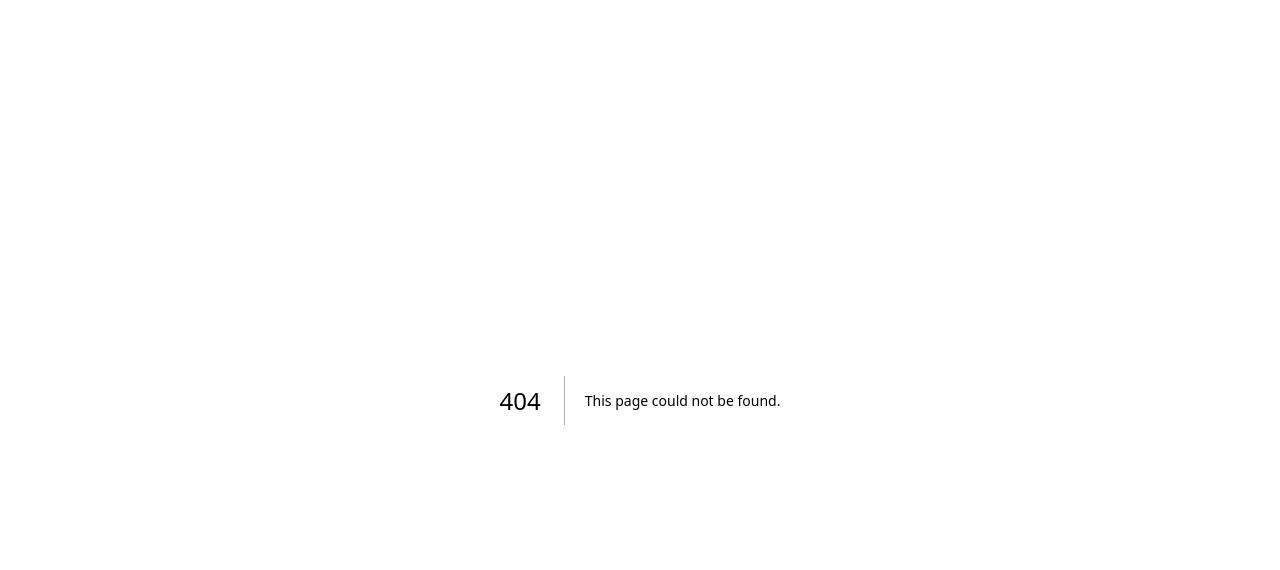
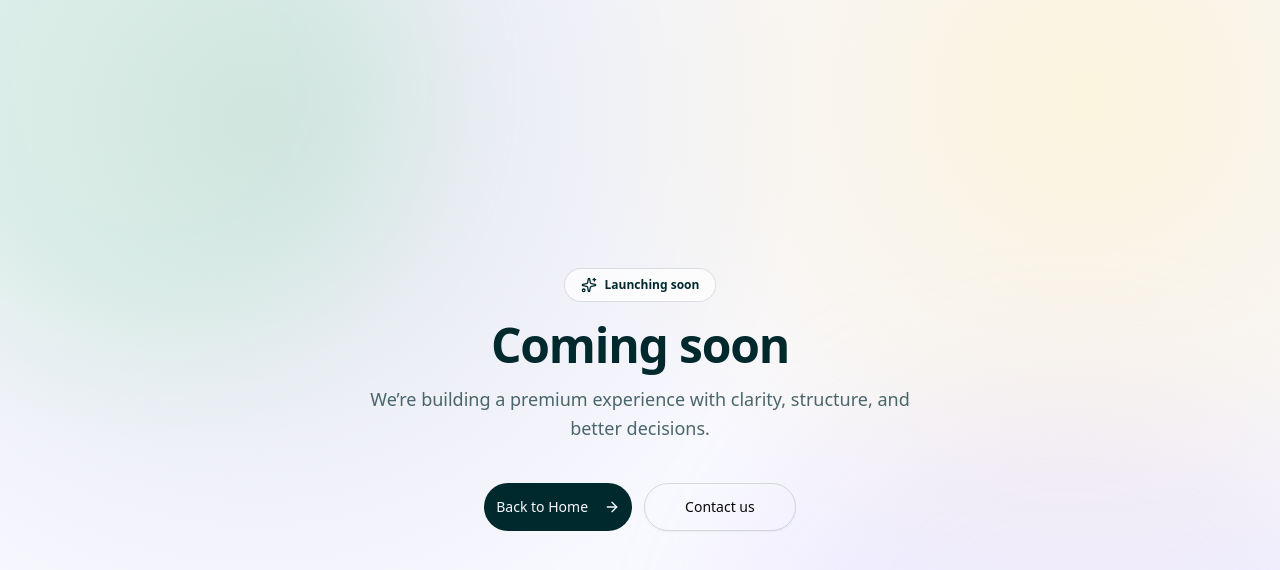
Before and after one commit to talhah-dev/stragthmond, a Next.js app: page /cooming-soon in a window 1280 px wide. Before the commit this address had no page. Shown: the top 570 px of the page. Built offline with nearby package versions, Linux system fonts and the light colour scheme.

Commit message:
complted

```diff
--- /dev/null
+++ b/src/app/(pages)/cooming-soon/page.tsx
@@ -0,0 +1,101 @@
+"use client";
+
+import React from "react";
+import Link from "next/link";
+import { Button } from "@/components/ui/button";
+import { Input } from "@/components/ui/input";
+import { Separator } from "@/components/ui/separator";
+import {
+    Bell,
+    ArrowRight,
+    Mail,
+    Sparkles,
+    Timer,
+    ShieldCheck,
+    CheckCircle2,
+} from "lucide-react";
+import { toast } from "sonner";
+
+type ComingSoonProps = {
+    title?: string;
+    subtitle?: string;
+    launchText?: string;
+    primaryCtaHref?: string;
+    primaryCtaText?: string;
+    secondaryCtaHref?: string;
+    secondaryCtaText?: string;
+};
+
+export default function ComingSoon({
+    title = "Coming soon",
+    subtitle = "We’re building a premium experience with clarity, structure, and better decisions.",
+    launchText = "Launching soon",
+    primaryCtaHref = "/",
+    primaryCtaText = "Back to Home",
+    secondaryCtaHref = "/contact",
+    secondaryCtaText = "Contact us",
+}: ComingSoonProps) {
+    const [email, setEmail] = React.useState("");
+
+    function onSubmit(e: React.FormEvent) {
+        e.preventDefault();
+        const value = email.trim();
+        if (!value) {
+            toast("Please enter your email.");
+            return;
+        }
+        console.log("Coming Soon email:", value);
+        toast("You're on the list.");
+        setEmail("");
+    }
+
+    return (
+        <main className="min-h-dvh bg-[#F8F8FF]">
+            <div className="relative min-h-dvh overflow-hidden">
+                <div className="pointer-events-none absolute inset-0">
+                    <div className="absolute -top-48 left-[-10%] h-[560px] w-[560px] rounded-full bg-[#AFF8C8]/25 blur-3xl" />
+                    <div className="absolute -bottom-64 right-[-10%] h-[680px] w-[680px] rounded-full bg-[#D2C4FB]/22 blur-3xl" />
+                    <div className="absolute inset-0 bg-[radial-gradient(circle_at_20%_15%,rgba(0,41,45,0.09),transparent_45%),radial-gradient(circle_at_85%_12%,rgba(255,238,180,0.45),transparent_40%)]" />
+                </div>
+
+                <div className="relative min-h-dvh flex items-center justify-center  mx-auto max-w-7xl px-4 py-12 sm:px-6 lg:px-8 lg:py-20">
+                    <div className="gap-10  ">
+                        <div className="flex flex-col justify-center items-center text-center">
+                            <div className="inline-flex items-center gap-2 rounded-full bg-white/70 px-4 py-2 text-xs font-semibold text-[#00292D] ring-1 ring-[#00292D]/10 backdrop-blur">
+                                <Sparkles className="h-4 w-4" />
+                                {launchText}
+                            </div>
+
+                            <h1 className="mt-5 text-balance text-4xl font-semibold tracking-tight text-[#00292D] sm:text-5xl">
+                                {title}
+                            </h1>
+
+                            <p className="mt-4 max-w-2xl text-pretty text-base leading-relaxed text-[#00292D]/70 sm:text-lg">
+                                {subtitle}
+                            </p>
+
+                            <div className="mt-10 flex flex-col gap-3 sm:flex-row sm:items-center">
+                                <Button
+                                    asChild
+                                    className="h-12 rounded-full bg-[#00292D]  text-[#F8F8FF] hover:bg-[#00292D]/90"
+                                >
+                                    <Link href={primaryCtaHref}>
+                                        {primaryCtaText} <ArrowRight className="ml-2 h-4 w-4" />
+                                    </Link>
+                                </Button>
+
+                                <Button
+                                    asChild
+                                    variant="outline"
+                                    className="h-12 rounded-full border-[#00292D]/15 bg-transparent px-10"
+                                >
+                                    <Link href={secondaryCtaHref}>{secondaryCtaText}</Link>
+                                </Button>
+                            </div>
+                        </div>
+                    </div>
+                </div>
+            </div>
+        </main>
+    );
+}
--- a/src/components/Navbar.tsx
+++ b/src/components/Navbar.tsx
@@ -41,6 +41,7 @@ const navItems: NavItem[] = [
         label: "Buy Property",
         items: [
             // { href: "/buy/properties-for-sale", label: "Properties for Sale" },
+            { href: "/cooming-soon", label: "Properties for Sale" },
             { href: "/buy/buy-property", label: "Buy property" },
         ],
     },
@@ -49,6 +50,7 @@ const navItems: NavItem[] = [
         label: "Rent Property",
         items: [
             // { href: "/rent/properties-for-rent", label: "Properties for Rent" },
+            { href: "/cooming-soon", label: "Properties for Rent" },
             { href: "/rent/rent-property", label: "Rent property" },
         ],
     },
```
